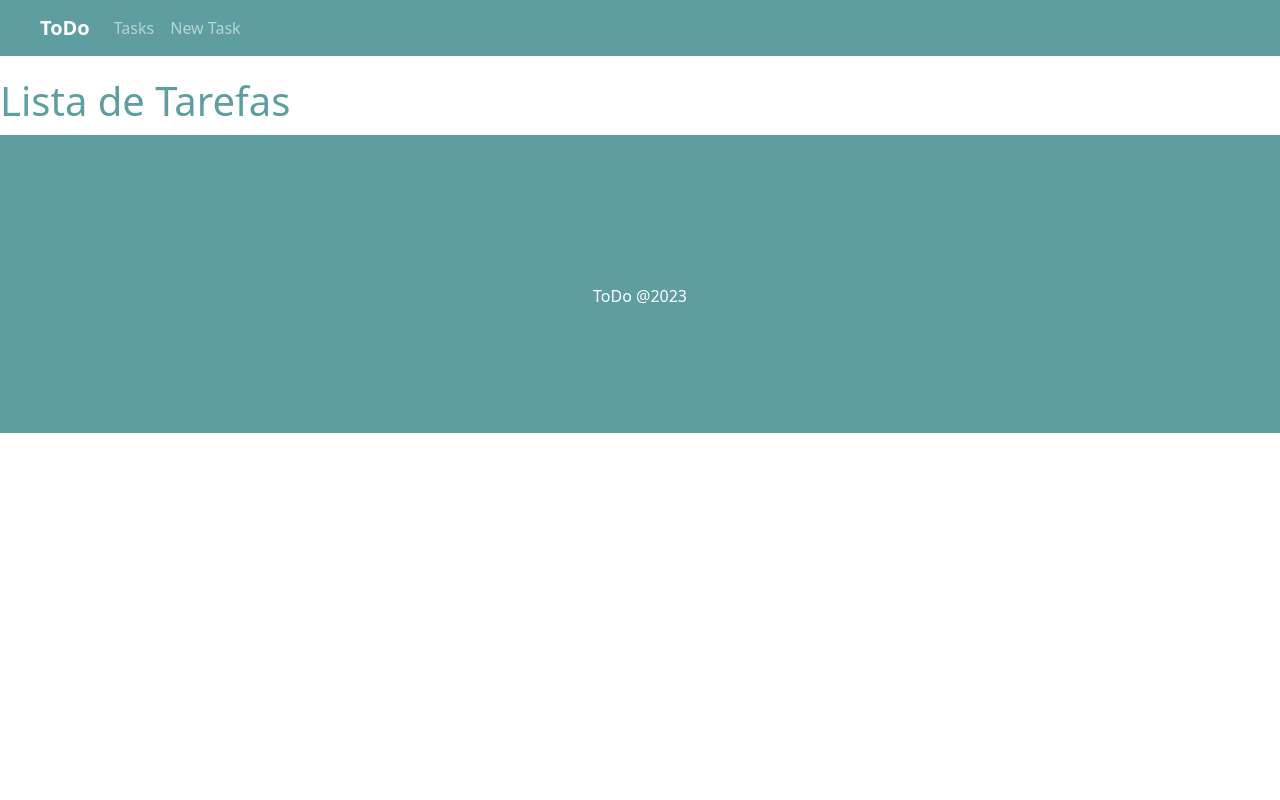
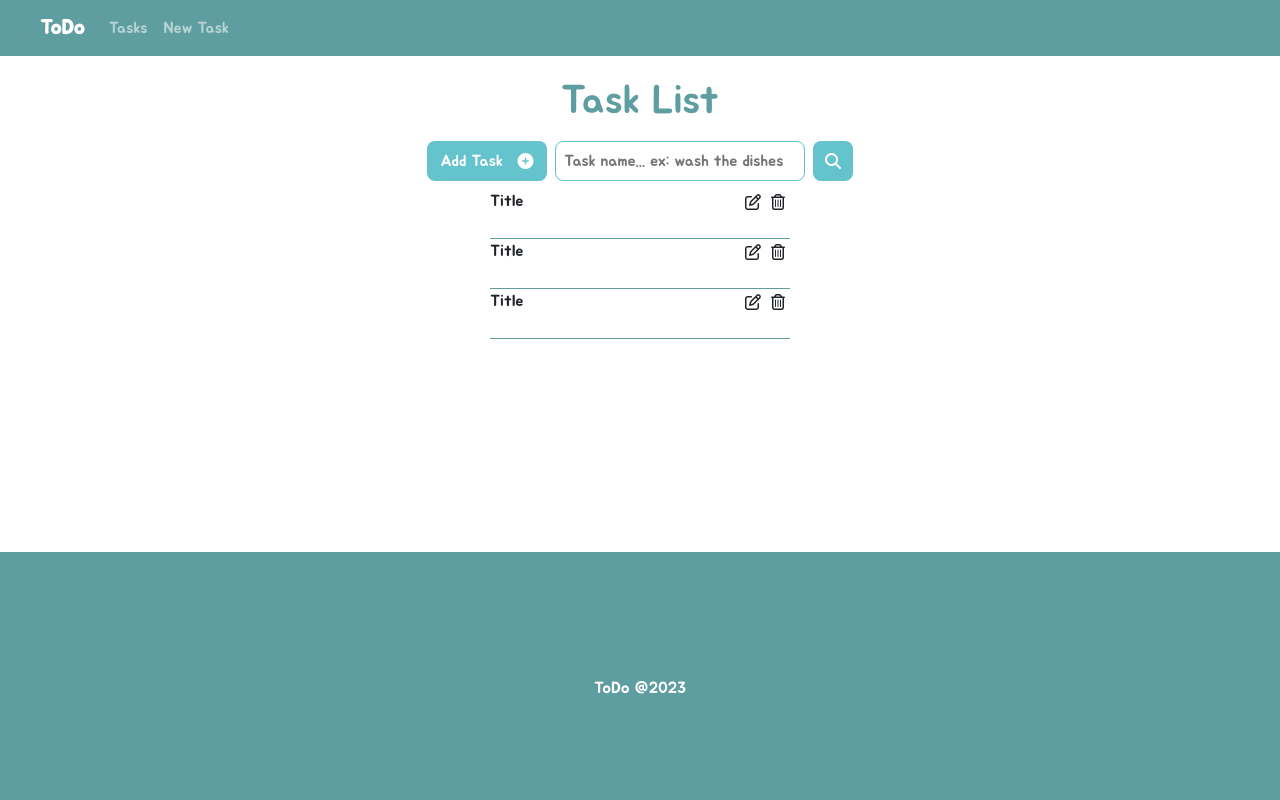
Before and after one commit to montenegroleticia/To-do, a Django app: page / in a window 1280 px wide. Run offline with Django 4.2, Linux system fonts and the light colour scheme; some libraries are stand-ins or nearby versions.

Commit message:
Task static layout

```diff
--- a/tasks/static/styles/style.css
+++ b/tasks/static/styles/style.css
@@ -1,5 +1,6 @@
 .container-fluid {
   padding: 0;
+  font-family: "jua";
 }
 
 .navbar {
@@ -12,14 +13,87 @@
   margin-left: 40px;
 }
 
+.container-task {
+  padding: 0;
+  display: flex;
+  flex-direction: column;
+  align-items: center;
+  gap: 8px;
+}
+
 h1 {
   color: cadetblue;
 }
 
+.add-search {
+  display: flex;
+  gap: 8px;
+}
+
+button {
+  width: 120px;
+  height: 40px;
+
+  display: flex;
+  justify-content: space-around;
+  align-items: center;
+
+  border-radius: 8px;
+  border: transparent;
+  background-color: #64c3cc;
+
+  color: #fff;
+  font-size: 16px;
+}
+
+button:hover {
+  background-color: #63ced8;
+}
+
+input {
+  width: 250px;
+  height: 40px;
+  border-radius: 8px;
+  border: 1px solid #64c3cc;
+  padding: 8px;
+  outline: none;
+  font-size: 16px;
+}
+
+.button-search {
+  width: 40px;
+}
+
+.task-list {
+  display: flex;
+  flex-direction: column;
+  padding-left: 0;
+}
+
+.task {
+  list-style: none;
+  font-size: 16px;
+  width: 300px;
+  height: 50px;
+  border-bottom: 1px solid cadetblue;
+}
+
+.fa-regular {
+  cursor: pointer;
+  margin: 5px;
+  font-size: 16px;
+  float: right;
+}
+
 footer {
+  width: 100vw;
+  height: 250px;
+
+  position: fixed;
+  bottom: 0px;
+
+  border-top: 2px solid #fff;
   background-color: cadetblue;
-  height: 300px;
-  border-top: 2px solid #fff;
 }
 
 footer p {
--- a/tasks/templates/base.html
+++ b/tasks/templates/base.html
@@ -12,6 +12,10 @@
       crossorigin="anonymous"
     />
     <link rel="stylesheet" href="{% static 'styles/style.css' %}" />
+    <link
+      href="https://fonts.googleapis.com/css2?family=Jua&display=swap"
+      rel="stylesheet"
+    />
   </head>
   <body>
     <div class="container-fluid">
@@ -56,5 +60,9 @@
       crossorigin="anonymous"
     ></script>
     <script src="{% static 'scripts/script.js' %}"></script>
+    <script
+      src="https://kit.fontawesome.com/017d03d43c.js"
+      crossorigin="anonymous"
+    ></script>
   </body>
 </html>
--- a/tasks/templates/tasks/list.html
+++ b/tasks/templates/tasks/list.html
@@ -1,7 +1,40 @@
 {% extends 'base.html' %}
-
-{% block title %}Lista de Tarefas{% endblock %}
-
+<br />
+{% block title %}Tarefas{% endblock %}
+<br />
 {% block content %}
-<h1>Lista de Tarefas</h1>
-{% endblock  %}
+<div class="container-task">
+  <h1>Task List</h1>
+  <div class="add-search">
+    <button>
+      Add Task
+      <i class="fa-solid fa-circle-plus"></i>
+    </button>
+    <input
+      type="text"
+      name="search"
+      placeholder="Task name... ex: wash the dishes"
+    />
+    <button class="button-search">
+      <i class="fa-solid fa-magnifying-glass"></i>
+    </button>
+  </div>
+  <ul class="task-list">
+    <li class="task">
+      <span>Title</span>
+      <span> <i class="fa-regular fa-trash-can"></i> </span>
+      <span> <i class="fa-regular fa-edit"></i> </span>
+    </li>
+    <li class="task">
+      <span>Title</span>
+      <span> <i class="fa-regular fa-trash-can"></i> </span>
+      <span> <i class="fa-regular fa-edit"></i> </span>
+    </li>
+    <li class="task">
+      <span>Title</span>
+      <span> <i class="fa-regular fa-trash-can"></i> </span>
+      <span> <i class="fa-regular fa-edit"></i> </span>
+    </li>
+  </ul>
+</div>
+{% endblock %}
```
